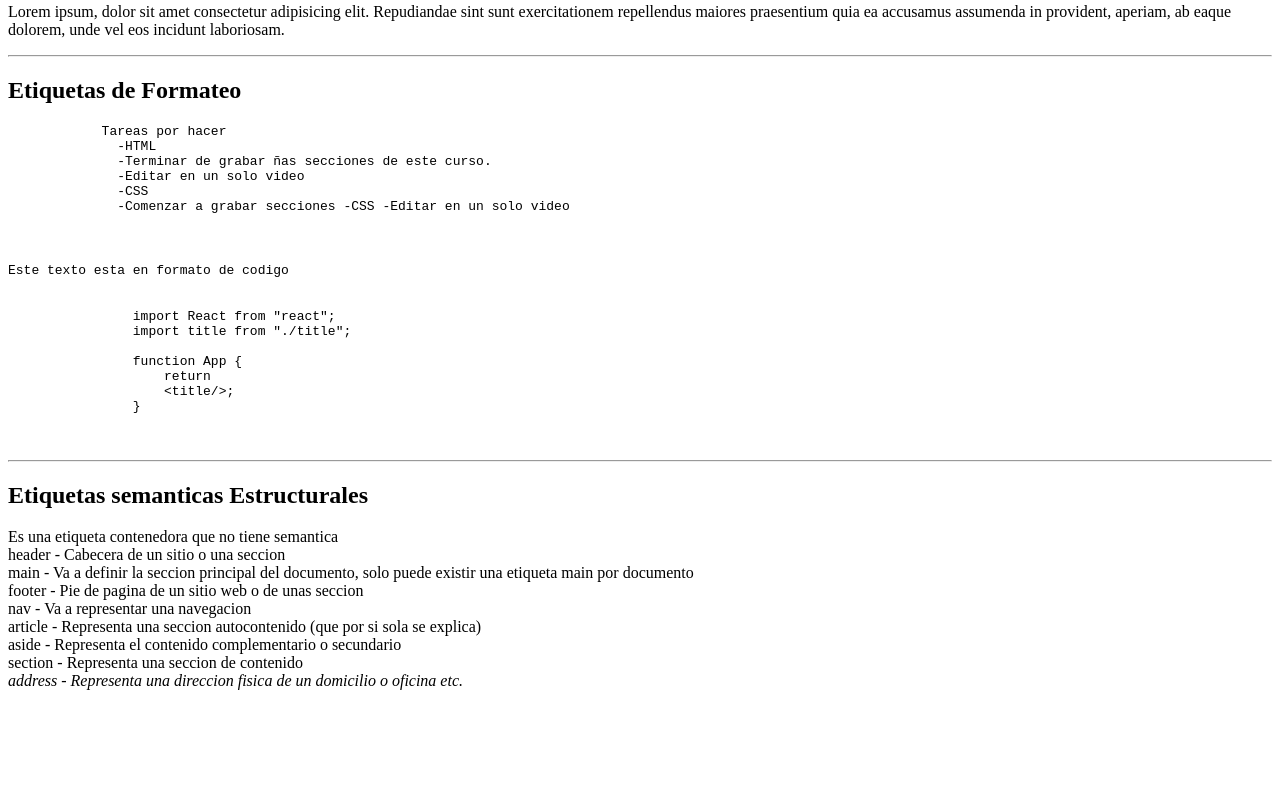
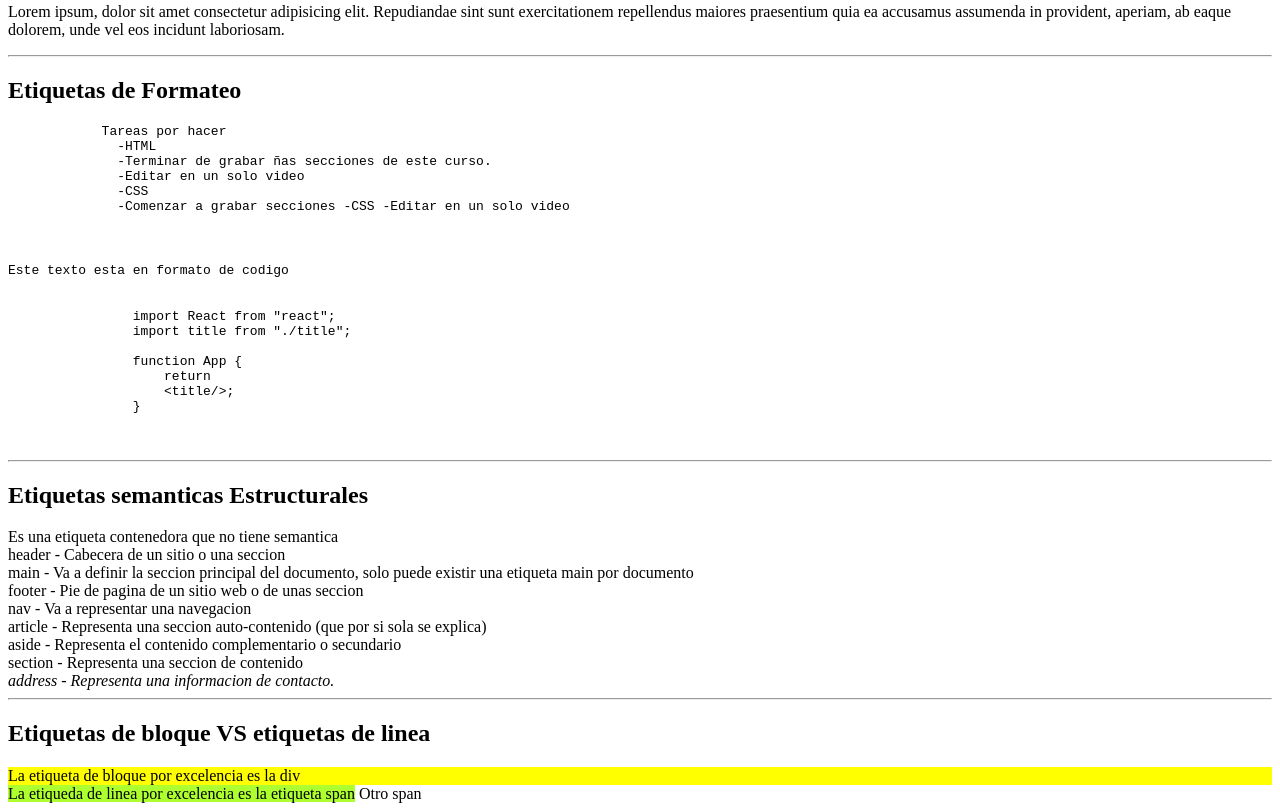
Before and after one commit to JavierFrancisco1/Curso_HTML_CSS, a plain HTML site: page index.html in a window 1280 px wide. Shown: the part 958-1769 px from the top of the page. Before the commit the page ends 1656 px from the top, so only its background shows below. Drawn offline with Linux system fonts and the light colour scheme.

Commit message:
Update index.html
Etiquetas de bloque y de linea

```diff
--- a/index.html
+++ b/index.html
@@ -24,7 +24,7 @@
     <p>Aprendiendo sobre diseño Web</p>
     <hr />
     <h2>Encabezados HTML</h2>
-    <h1>Encabezado 1</h1>
+    <h1 >Encabezado 1</h1>
     <h2>Encabezado 2</h2>
     <h3>Encabezado 3</h3>
     <h4>Encabezado 4</h4>
@@ -98,10 +98,15 @@
     <footer> footer - Pie de pagina de un sitio web o de unas seccion</footer>
     <nav> nav - Va a representar una navegacion</nav>
     <article>
-        article - Representa una seccion autocontenido (que por si sola se explica)
+        article - Representa una seccion auto-contenido (que por si sola se explica)
     </article>
     <aside> aside - Representa el contenido complementario o secundario</aside>
     <section> section - Representa una seccion de contenido </section>
-    <address>address - Representa una direccion fisica de un domicilio o oficina etc.</address>
+    <address>address - Representa una informacion de contacto.</address>
+    <hr>
+    <h2>Etiquetas de bloque VS etiquetas de linea</h2>
+    <div style="background-color: yellow">La etiqueta de bloque por excelencia es la div</div>
+    <span style="background-color: greenyellow;">La etiqueda de linea por excelencia es la etiqueta span</span>
+    <span>Otro span</span>
   </body>
 </html>
```
